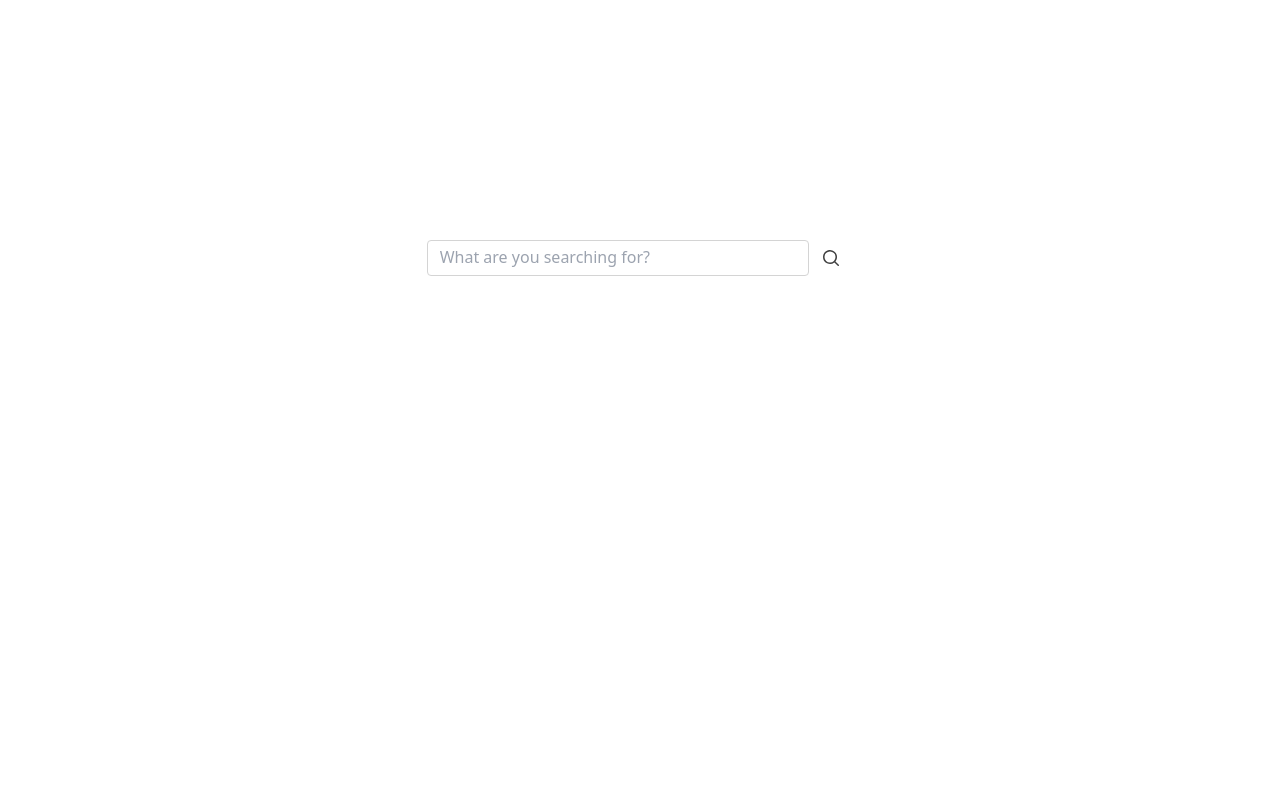
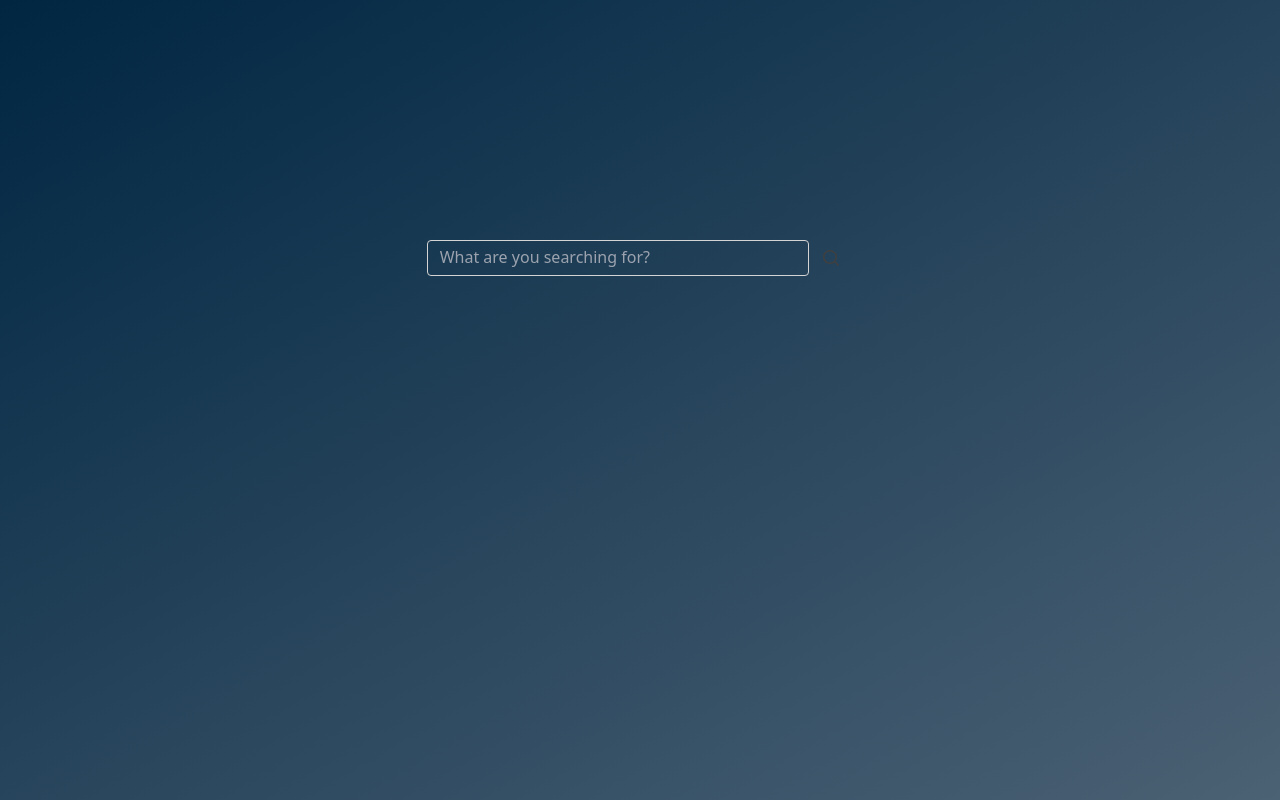
Before and after one commit to DJ-Lor/wikisearch, a React (Create React App) app: page / in a window 1280 px wide. Built offline with nearby package versions, Linux system fonts and the light colour scheme.

Commit message:
background and search result css

```diff
--- a/src/App.js
+++ b/src/App.js
@@ -1,4 +1,5 @@
 import { useState } from 'react';
+
 
 export default function App() {
 
@@ -52,7 +53,7 @@ const handSubmit = (e) => {
 
   return (
     <div className="App">
-      <div className="mb-3 mt-60" >
+      <div className="mb-40 mt-60" >
         <div className="relative mb-4 flex w-1/3 flex-wrap items-stretch justify-center mx-auto my-auto">
           <input
             type="search"
@@ -84,18 +85,20 @@ const handSubmit = (e) => {
           </span>
         </div>
       </div>
-      <div className="max-w-[680px] mx-auto mt-0">
+      <div className="max-w-[1024px] mx-auto mt-0">
+        <div className="grid grid-cols-3 gap-20">
         {data &&
           data.map((d, i) => {
             const url = `https://en.wikipedia.org/?curid=${d.pageid}`;
             return (
-              <div className="data-result" key={i}>
+              <div className="data-result hover:bg-button-hover hover:relative hover:top-[-2px] hover:left-[-2px] p-4 bg-button-beige border-2 border-solid border-button-brown rounded-lg shadow-button-brown text-button-brown" key={i}>
                 <h2 className="font-black">{d.title}</h2>
                 <p dangerouslySetInnerHTML={{ __html: d.snippet }}></p>
                 <a href={url} className="text-xs italic">..Read More</a>
               </div>
             );
           })}
+          </div>
       </div>
     </div>
   );
--- a/src/index.css
+++ b/src/index.css
@@ -1,3 +1,23 @@
 @import 'tailwindcss/base';
 @import 'tailwindcss/components';
 @import 'tailwindcss/utilities';
+
+body {
+    background: linear-gradient(-30deg, #E5DADA, #002642);
+    background-size: 400% 400%;
+
+}
+
+@keyframes gradient {
+    0% {
+    background-position: 0% 50%;
+    }
+
+    50% {
+    background-position: 100% 50%;
+    }
+
+    100% {
+    background-position: 0% 50%;
+    }
+}
--- a/tailwind.config.js
+++ b/tailwind.config.js
@@ -4,7 +4,18 @@ module.exports = {
     "./src/**/*.{js,jsx,ts,tsx}",
   ],
   theme: {
-    extend: {},
+
+
+    extend: {
+      colors: {
+        'button-beige': '#fbeee0',
+        'button-brown': '#422800',
+        'button-hover': '#E59500',
+      }
+
+
+    },
   },
-  plugins: [],
+  plugins: [
+  ],
 }
```
Also changed, not shown: src/wiki-logo.png (added).
